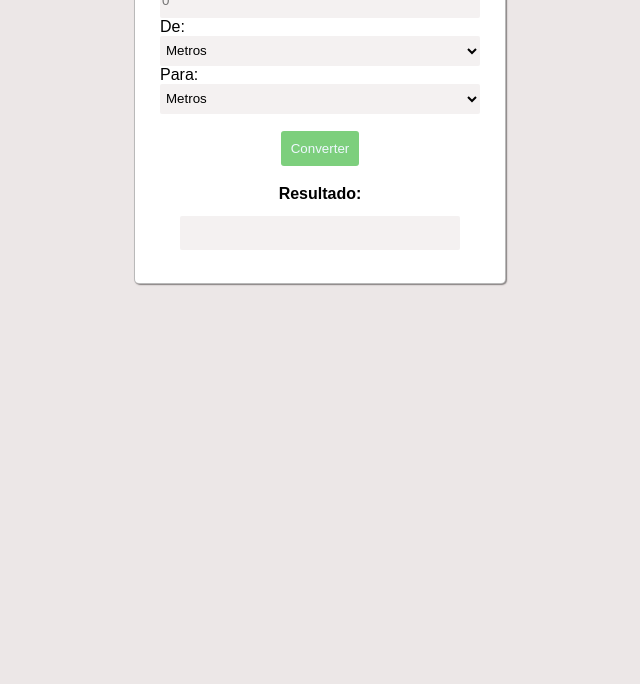
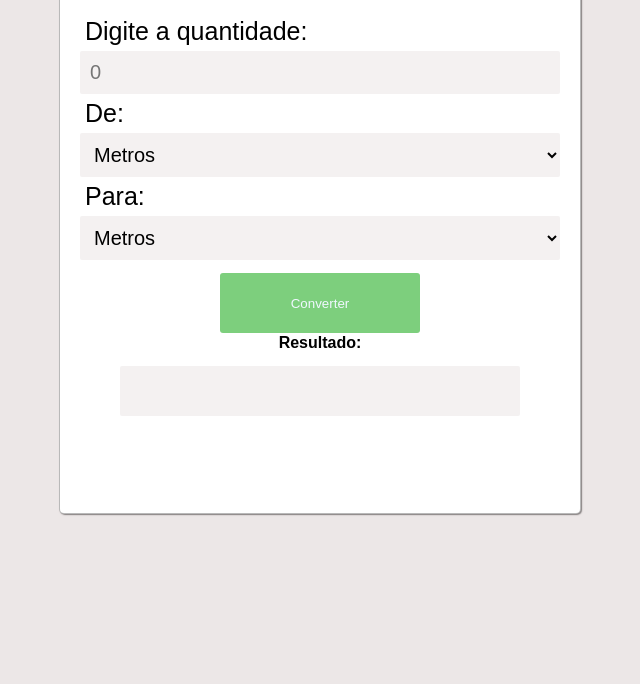
Before and after one commit to AdeiltonPereiraAlves/conversordeunidades, a plain HTML site: page index.html in a window 1280 px wide. Shown: the part 116-800 px from the top of the page, without its empty margins (320-960 px from the left). Drawn offline with Linux system fonts and the light colour scheme.

Commit message:
consertando tamanho

```diff
--- a/style.css
+++ b/style.css
@@ -6,9 +6,12 @@ body{
     background-color: rgb(236, 231, 231);
 }
 h1{
+    font-size: 40px;
+}
+label{
     font-size: 25px;
+   margin: 5px;
 }
-
 .container{
     display: flex;
     flex-wrap: wrap;
@@ -18,27 +21,30 @@ h1{
     box-shadow: 1px 1px 1.3px rgb(131, 126, 126);
     padding: 10px;
     border-radius: 5px;
-    width: 350px;
-    height: 370px;
+    width: 500px;
+    height: 600px;
     background-color: rgb(255, 255, 255);
 }
 form{
     display: flex;
     flex-direction: column;
-    width: 20rem;
-    margin: auto,300px;
+    width: 30rem;
+    height: 20rem;
+    padding: 10px;
+    margin: auto,400px;
 
 }
 input, select{
     background-color: rgb(244, 241, 241);
     border: none;
+    font-size: 20px;
     border-radius: 2px;
-    height: 30px;
-    padding: 2px;
+    height: 90px;
+    padding: 10px;
 }
 .btn{
 
-    height: 30px;
+    height: 50px;
     display: flex;
     align-items:center;
     justify-content:center;
@@ -47,12 +53,18 @@ input, select{
 
 }
 button{
+    margin-top: 30px;
     cursor: pointer;
+    height: 60px;
+    width: 200px;
     border: none;
     background-color: rgb(125, 207, 125);
     color: aliceblue;
     padding: 10px;
     border-radius: 3px;
+}
+button:hover{
+    background-color:rgb(103, 169, 103) ;
 }
 .res{
     width: 80%;
@@ -65,6 +77,7 @@ h4{
     background-color: rgb(244, 241, 241);
     border: none;
     border-radius: 2px;
+
     height: 100%;
-    padding: 2px;
+    padding: 10px;
 }
```
